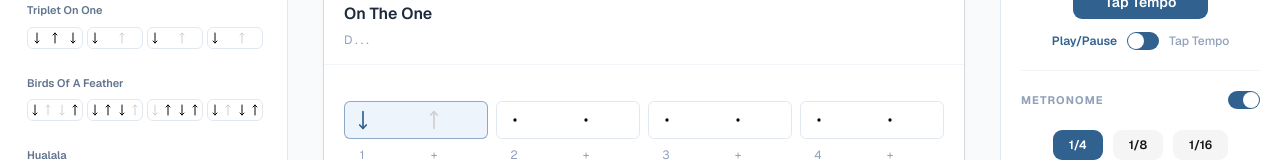
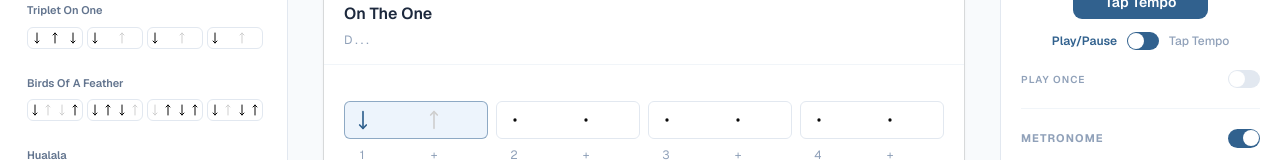
Before and after one commit to SloanWan/guitar-pal, a Next.js app: page /strum in a window 1280 px wide. Shown: the part 344-504 px from the top of the page. Built offline with nearby package versions, Linux system fonts and the light colour scheme; no server answers.

Commit message:
feat: add play-once toggle for familairising of the tempo

```diff
--- a/src/app/(main)/strum/page.tsx
+++ b/src/app/(main)/strum/page.tsx
@@ -35,6 +35,8 @@ export default function StrumPage() {
 		setMetronomeGain,
 		accentEnabled,
 		setAccentEnabled,
+		playOnce,
+		setPlayOnce,
 	} = useAudioEngine(selectedPattern.beats, bpm, tickMode);
 
 	const [showLibrary, setShowLibrary] = useState(false);
@@ -294,6 +296,18 @@ export default function StrumPage() {
 						</div>
 					</div>
 
+					{/* Play once */}
+					<div className="flex items-center justify-between px-1">
+						<span className="text-[10px] font-semibold uppercase tracking-widest text-slate-400">
+							Play once
+						</span>
+						<Switch
+							checked={playOnce}
+							onCheckedChange={setPlayOnce}
+							className="data-[state=checked]:bg-denim data-[state=unchecked]:bg-slate-200"
+						/>
+					</div>
+
 					{/* Sound — collapsible */}
 					<div className="rounded-xl border border-slate-100 overflow-hidden">
 						<button
@@ -479,6 +493,18 @@ export default function StrumPage() {
 						</div>
 					</div>
 
+					{/* Play once */}
+					<div className="flex items-center justify-between">
+						<span className="text-[10px] font-semibold uppercase tracking-widest text-slate-400">
+							Play once
+						</span>
+						<Switch
+							checked={playOnce}
+							onCheckedChange={setPlayOnce}
+							className="data-[state=checked]:bg-denim data-[state=unchecked]:bg-slate-200"
+						/>
+					</div>
+
 					{/* Divider */}
 					<div className="border-t border-slate-100" />
 
--- a/src/components/strum/useAudioEngine.ts
+++ b/src/components/strum/useAudioEngine.ts
@@ -22,6 +22,7 @@ export function useAudioEngine(beats: Beat[], bpm: number, tickMode: TickMode) {
 	const [metronomeEnabled, setMetronomeEnabled] = useState(true);
 	const [metronomeGain, setMetronomeGain] = useState(0.15);
 	const [accentEnabled, setAccentEnabled] = useState(true);
+	const [playOnce, setPlayOnce] = useState(false);
 
 	const isPlayingRef = useRef(false);
 	const beatsRef = useRef(beats);
@@ -37,6 +38,7 @@ export function useAudioEngine(beats: Beat[], bpm: number, tickMode: TickMode) {
 	const metronomeEnabledRef = useRef(metronomeEnabled);
 	const metronomeGainRef = useRef(metronomeGain);
 	const accentEnabledRef = useRef(accentEnabled);
+	const playOnceRef = useRef(playOnce);
 
 	useEffect(() => {
 		isPlayingRef.current = isPlaying;
@@ -65,6 +67,9 @@ export function useAudioEngine(beats: Beat[], bpm: number, tickMode: TickMode) {
 	useEffect(() => {
 		accentEnabledRef.current = accentEnabled;
 	}, [accentEnabled]);
+	useEffect(() => {
+		playOnceRef.current = playOnce;
+	}, [playOnce]);
 
 	function start() {
 		if (!audioCtxRef.current) {
@@ -171,6 +176,10 @@ export function useAudioEngine(beats: Beat[], bpm: number, tickMode: TickMode) {
 			if (currCellIdxRef.current >= beat.length) {
 				currCellIdxRef.current = 0;
 				currBeatIdxref.current = (currBeatIdxref.current + 1) % beatsRef.current.length;
+				if (playOnceRef.current && currBeatIdxref.current === 0) {
+					stop();
+					return;
+				}
 			}
 
 			nextCellTimeRef.current += secondsPerCell;
@@ -225,5 +234,7 @@ export function useAudioEngine(beats: Beat[], bpm: number, tickMode: TickMode) {
 		setMetronomeGain,
 		accentEnabled,
 		setAccentEnabled,
+		playOnce,
+		setPlayOnce,
 	};
 }
```
